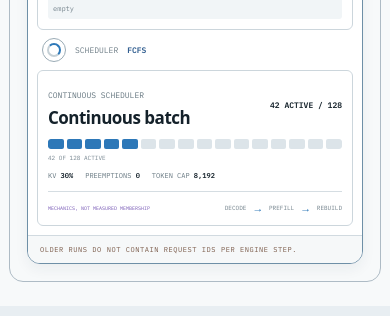
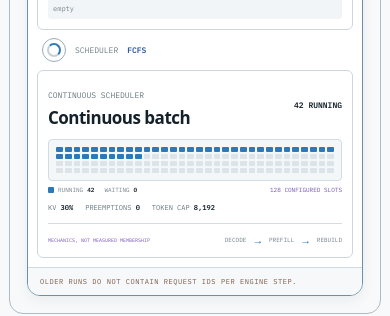
Before and after one commit to alexagriffith/flow-control-visualizer, a React (Vite) app: page / in a window 390 px wide. Shown: the part 1468-1784 px from the top of the page. Built offline with nearby package versions, Linux system fonts and the light colour scheme; no server answers.

Commit message:
feat: show exact vllm batch slots

```diff
--- a/src/components/SystemFlowDiagram.tsx
+++ b/src/components/SystemFlowDiagram.tsx
@@ -98,12 +98,10 @@ export function SystemFlowDiagram({ run, frame, playing }: SystemFlowDiagramProp
   const incomingRps = frame.arrivals / sampleInterval
   const gateHolding = frame.saturation >= 1
   const running = pod?.running ?? 0
+  const waiting = pod?.waiting ?? 0
   const maxSequences = run.limits.maxSequences
-  const sequencePercent = maxSequences ? Math.min(100, (running / maxSequences) * 100) : null
-  const batchCells = 16
-  const activeBatchCells = sequencePercent === null
-    ? (running > 0 ? batchCells : 0)
-    : Math.min(batchCells, Math.max(running > 0 ? 1 : 0, Math.round((sequencePercent / 100) * batchCells)))
+  const batchSlots = maxSequences ?? 128
+  const visibleRunning = Math.min(running, batchSlots)
 
   return (
     <section className={`system-diagram ${playing ? 'is-playing' : ''}`} aria-labelledby="system-diagram-title">
@@ -211,7 +209,11 @@ export function SystemFlowDiagram({ run, frame, playing }: SystemFlowDiagramProp
             <div className="scheduler-step">
               <div className="scheduler-rotor" aria-hidden="true"><i /></div>
               <span>Scheduler</span>
-              <strong>{run.runtime.schedulerPolicy?.toUpperCase() ?? 'NOT CAPTURED'}</strong>
+              {run.runtime.schedulerPolicy ? (
+                <strong>{run.runtime.schedulerPolicy.toUpperCase()}</strong>
+              ) : (
+                <strong className="metric-needed"><i aria-hidden="true">!</i> Need metrics</strong>
+              )}
             </div>
 
             <section className="continuous-batch" aria-labelledby="batch-title">
@@ -220,29 +222,36 @@ export function SystemFlowDiagram({ run, frame, playing }: SystemFlowDiagramProp
                   <span title="vllm:num_requests_running">Continuous scheduler</span>
                   <h4 id="batch-title">Continuous batch</h4>
                 </div>
-                <strong>{formatCount(running)} active{maxSequences ? ` / ${formatCount(maxSequences)}` : ''}</strong>
+                <strong>{formatCount(running)} running</strong>
               </header>
 
-              {sequencePercent === null ? (
-                <div className="batch-capacity-unknown" aria-label={`${running} active requests; configured request limit not captured`}>
-                  <span>Configured capacity</span>
-                  <strong>Not captured</strong>
-                </div>
-              ) : (
+              {pod ? (
                 <>
-                  <div className="batch-capacity-strip" aria-label={`${sequencePercent.toFixed(0)} percent of configured request limit`}>
-                    {Array.from({ length: batchCells }, (_, index) => (
-                      <i key={index} className={index < activeBatchCells ? 'active' : ''} />
+                  <div
+                    className="batch-capacity-grid"
+                    aria-label={`${running} requests running, ${waiting} waiting; ${batchSlots} slots shown${maxSequences ? ' from the captured configured limit' : ' as a fixed visual scale because the configured limit was not captured'}`}
+                  >
+                    {Array.from({ length: batchSlots }, (_, index) => (
+                      <i key={index} className={index < visibleRunning ? 'active' : ''} />
                     ))}
                   </div>
-                  <small className="batch-capacity-note">{formatCount(running)} of {formatCount(maxSequences ?? 0)} active</small>
+                  <div className="batch-capacity-key">
+                    <span><i /> Running <strong>{formatCount(running)}</strong></span>
+                    <span>Waiting <strong>{formatCount(waiting)}</strong></span>
+                    <small>{maxSequences ? `${formatCount(maxSequences)} configured slots` : '128-slot view · limit not captured'}</small>
+                  </div>
+                  <div className="batch-facts">
+                    <span>KV <strong>{formatPercent(pod.kvCacheUsage)}</strong></span>
+                    <span>Preemptions <strong>{formatCount(pod.preemptions)}</strong></span>
+                    {run.limits.maxBatchedTokens ? <span>Token cap <strong>{formatCount(run.limits.maxBatchedTokens)}</strong></span> : null}
+                  </div>
                 </>
+              ) : (
+                <div className="batch-metrics-needed" role="status">
+                  <i aria-hidden="true">!</i>
+                  <span><strong>Need metrics</strong><small>Running · waiting · KV · preemptions</small></span>
+                </div>
               )}
-              <div className="batch-facts">
-                <span>KV <strong>{formatPercent(pod?.kvCacheUsage ?? 0)}</strong></span>
-                <span>Preemptions <strong>{formatCount(pod?.preemptions ?? 0)}</strong></span>
-                {run.limits.maxBatchedTokens ? <span>Token cap <strong>{formatCount(run.limits.maxBatchedTokens)}</strong></span> : null}
-              </div>
 
               <div className="batch-rebuild-loop">
                 <small>Mechanics, not measured membership</small>
--- a/src/styles.css
+++ b/src/styles.css
@@ -1709,6 +1709,30 @@ footer {
 
 .scheduler-step span { color: #6f7e87; }
 .scheduler-step strong { color: #2d5b8e; }
+
+.scheduler-step .metric-needed {
+  display: inline-flex;
+  gap: 5px;
+  align-items: center;
+  color: #8a5d21;
+}
+
+.metric-needed > i,
+.batch-metrics-needed > i {
+  display: inline-flex;
+  align-items: center;
+  justify-content: center;
+  width: 14px;
+  height: 14px;
+  border: 1px solid #cf923f;
+  border-radius: 50%;
+  color: #8a5d21;
+  background: #fff5df;
+  font-family: var(--mono);
+  font-size: 8px;
+  font-style: normal;
+  line-height: 1;
+}
 
 .continuous-batch { padding: 12px; }
 .continuous-batch h4 { margin: 3px 0 0; font-size: 17px; letter-spacing: -0.03em; }
@@ -2252,30 +2276,36 @@ main {
   padding: 10px;
 }
 
-.batch-capacity-strip {
-  display: grid;
-  grid-template-columns: repeat(16, minmax(0, 1fr));
-  gap: 3px;
+.batch-capacity-grid {
+  display: grid;
+  grid-template-columns: repeat(32, minmax(0, 1fr));
+  grid-auto-rows: 5px;
+  gap: 2px;
   width: 100%;
-  height: 10px;
   margin-top: 10px;
-  overflow: hidden;
-  border-radius: 3px;
-}
-
-.batch-capacity-strip i {
+  padding: 7px;
+  border: 1px solid #d2dce2;
+  border-radius: 4px;
+  background: #f4f7f8;
+}
+
+.batch-capacity-grid > i {
   min-width: 0;
-  border-radius: 2px;
+  height: 5px;
+  border-radius: 1px;
   background: #dce4e9;
   transition: background-color 300ms ease, opacity 300ms ease;
 }
 
-.batch-capacity-strip i.active {
+.batch-capacity-grid > i.active {
   background: #2d78b8;
 }
 
-.batch-capacity-note {
-  display: block;
+.batch-capacity-key {
+  display: flex;
+  flex-wrap: wrap;
+  gap: 5px 10px;
+  align-items: center;
   margin-top: 5px;
   color: #788791;
   font-family: var(--mono);
@@ -2284,27 +2314,57 @@ main {
   text-transform: uppercase;
 }
 
-.batch-capacity-unknown {
-  display: flex;
-  justify-content: space-between;
-  gap: 12px;
-  align-items: center;
-  min-height: 28px;
+.batch-capacity-key span {
+  display: flex;
+  gap: 4px;
+  align-items: center;
+}
+
+.batch-capacity-key span > i {
+  width: 6px;
+  height: 6px;
+  border-radius: 1px;
+  background: #2d78b8;
+}
+
+.batch-capacity-key strong {
+  color: var(--ink);
+}
+
+.batch-capacity-key small {
+  margin-left: auto;
+  color: #7657b4;
+  font: inherit;
+}
+
+.batch-metrics-needed {
+  display: flex;
+  gap: 8px;
+  align-items: center;
+  min-height: 48px;
   margin-top: 10px;
-  padding: 6px 8px;
-  border: 1px dashed #bdc9d0;
+  padding: 8px;
+  border: 1px dashed #d6b071;
   border-radius: 4px;
-  color: #71808a;
-  background: #f5f7f8;
-  font-family: var(--mono);
-  font-size: 7px;
-  text-transform: uppercase;
-}
-
-.batch-capacity-unknown strong {
-  color: #52636d;
-  font-size: 7px;
-  font-weight: 600;
+  color: #8a5d21;
+  background: #fffaf0;
+  font-family: var(--mono);
+  text-transform: uppercase;
+}
+
+.batch-metrics-needed > span {
+  display: flex;
+  flex-direction: column;
+  gap: 2px;
+}
+
+.batch-metrics-needed strong {
+  font-size: 8px;
+}
+
+.batch-metrics-needed small {
+  color: #8b7a61;
+  font-size: 6px;
 }
 
 .batch-facts {
@@ -2342,6 +2402,10 @@ main {
 }
 
 @media (max-width: 1240px) {
+  .batch-capacity-grid {
+    grid-template-columns: repeat(32, minmax(0, 1fr));
+  }
+
   .component-flow-canvas {
     grid-template-columns: 1fr;
   }
```
